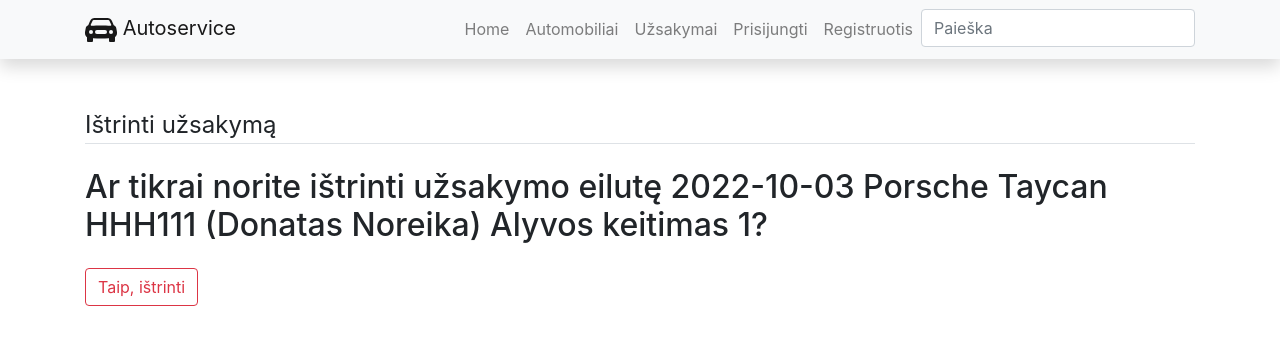
After one commit to DonatasNoreika/django_autoservice_2022_10, a Django app: page /autoservice/uzsakymai/1/newline/1 in a window 1280 px wide. The commit adds this page. Shown: the top 345 px of the page. Run offline with Django 4.2, Linux system fonts and the light colour scheme; data comes from the database, SQL or seed files in the repository; both versions use the stored data as it was after the commit; some libraries are stand-ins or nearby versions.

Commit message:
11 paskaita: užsakymo eilutės redagavimas - done

```diff
--- a/mysite/autoservice/templates/autoservice/uzsakymas_detail.html
+++ b/mysite/autoservice/templates/autoservice/uzsakymas_detail.html
@@ -35,7 +35,9 @@
       <th scope="row">{{ eilute.paslauga.pavadinimas }}</th>
       <td>{{ eilute.kiekis }}</td>
       <td>{{ eilute.paslauga.kaina }}</td>
-      <td>{{ eilute.suma }}</td>
+      <td>{{ eilute.suma }}
+              <a class="btn btn-danger btn-sm mt-1 mb-1" href="{% url 'manouzsakymas_deleteline' object.id eilute.id %}">Ištrinti</a>
+      </td>
     </tr>
   {% endfor %}
     <tr>
--- /dev/null
+++ b/mysite/autoservice/templates/uzsakymoeilute_delete.html
@@ -0,0 +1,20 @@
+{% extends "base.html" %}
+{% block title %}Užsakymo trynimas{% endblock %}
+
+{% block content %}
+{% load crispy_forms_tags %}
+<div class="content-section">
+    <form method="POST">
+        {% csrf_token %}
+        <fieldset class="form-group">
+            <legend class="border-bottom mb-4">Ištrinti užsakymą</legend>
+            <h2>Ar tikrai norite ištrinti užsakymo eilutę {{ object }}?</h2>
+        </fieldset>
+        <div class="form-group">
+            <button class="btn btn-outline-danger" type="submit">Taip, ištrinti</button>
+<!--            <a class="btn btn-outline-secondary" href="{% url 'uzsakymas' object.id %}">Atšaukti</a>-->
+
+        </div>
+    </form>
+</div>
+{% endblock content %}
--- a/mysite/autoservice/urls.py
+++ b/mysite/autoservice/urls.py
@@ -16,4 +16,5 @@ urlpatterns = [
     path('uzsakymai/<int:pk>/update', views.MyUzsakymasUpdateView.as_view(), name="manouzsakymas_update"),
     path('uzsakymai/<int:pk>/delete', views.MyUzsakymasDeleteView.as_view(), name="manouzsakymas_delete"),
     path('uzsakymai/<int:pk>/newline', views.MyUzsakymoEiluteCreateView.as_view(), name="manouzsakymas_newline"),
+    path('uzsakymai/<int:pk2>/newline/<int:pk>', views.MyUzsakymoEiluteDeleteView.as_view(), name="manouzsakymas_deleteline")
 ]
--- a/mysite/autoservice/views.py
+++ b/mysite/autoservice/views.py
@@ -192,3 +192,10 @@ class MyUzsakymoEiluteCreateView(generic.CreateView, LoginRequiredMixin, UserPas
         form.instance.uzsakymas = Uzsakymas.objects.get(pk=self.kwargs['pk'])
         form.save()
         return super().form_valid(form)
+
+class MyUzsakymoEiluteDeleteView(generic.DeleteView, LoginRequiredMixin):
+    model = UzsakymoEilute
+    template_name = "uzsakymoeilute_delete.html"
+
+    def get_success_url(self):
+        return reverse('uzsakymas', kwargs={'pk': self.kwargs['pk2']})
```
Also changed, not shown: mysite/db.sqlite3.
